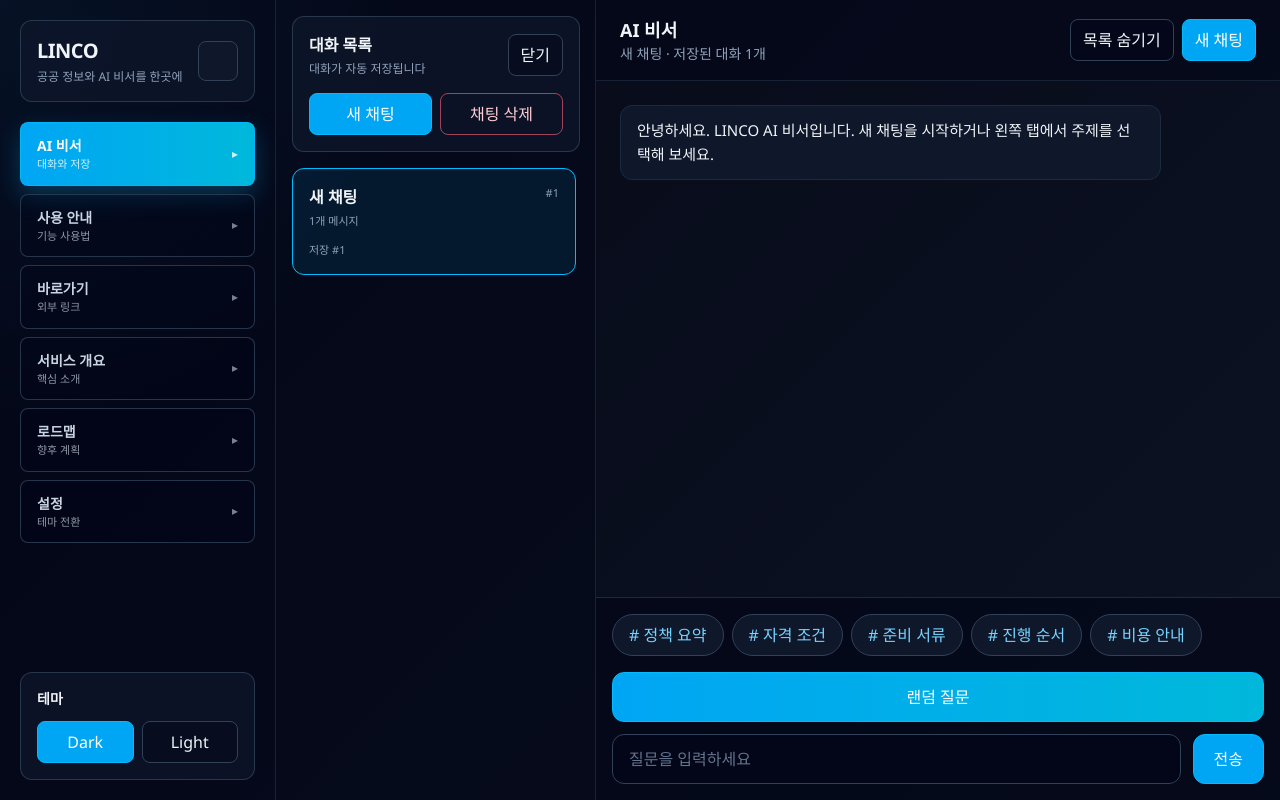
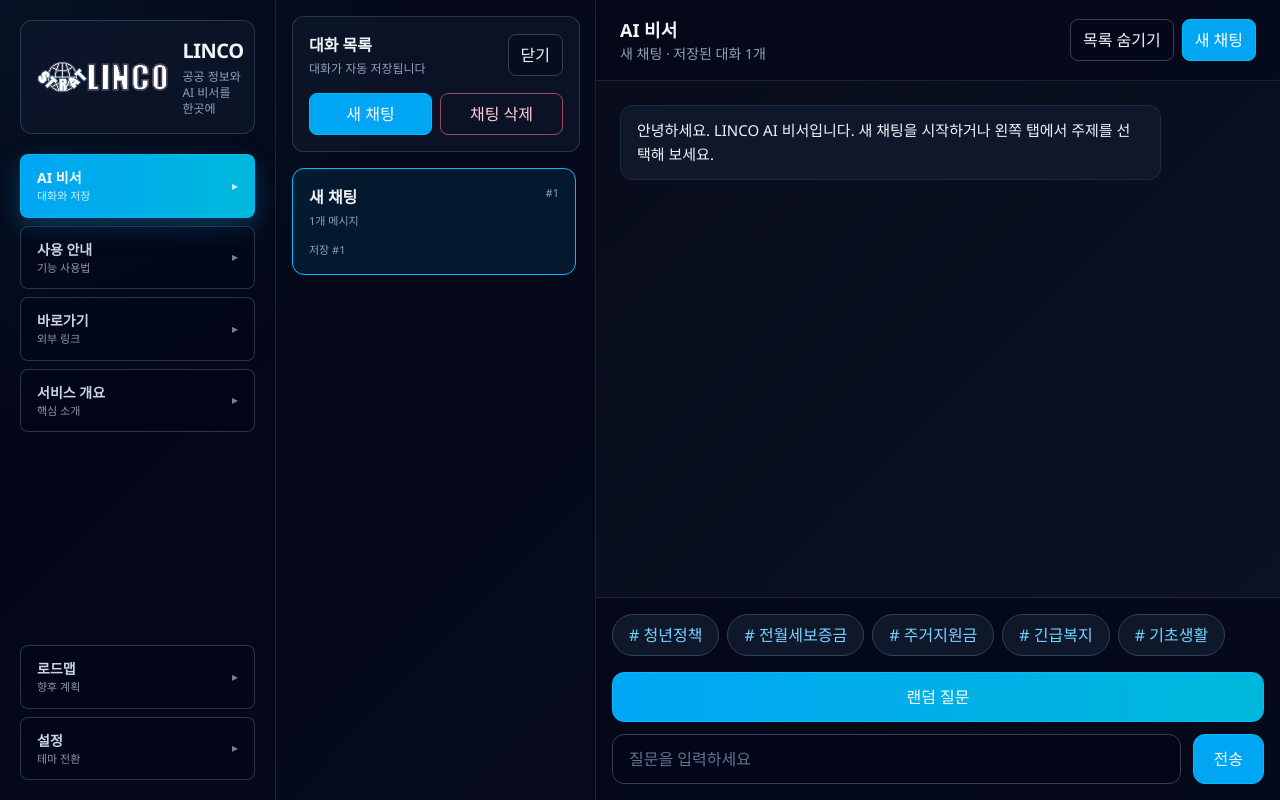
Before and after one commit to linco30617/K-AI-LINCO, a Next.js app: page / in a window 1280 px wide. Built offline with nearby package versions, Linux system fonts and the light colour scheme.

Commit message:
Add files via upload

```diff
--- a/src/app/page.tsx
+++ b/src/app/page.tsx
@@ -1,5 +1,6 @@
 'use client'
 
+import Image from 'next/image'
 import { FormEvent, useEffect, useRef, useState } from 'react'
 
 type ThemeMode = 'dark' | 'light'
@@ -21,24 +22,24 @@
   updatedAt: number
 }
 
-interface CategoryDetail {
+type BootstrapState = {
+  conversations: Conversation[]
+  activeConversationId: string
+  assistantSidebarOpen: boolean
+  theme: ThemeMode
+}
+
+type CategoryDetail = {
   num: string
   title: string
   subtitle: string
   bullets: string[]
 }
 
-type ChatBootstrap = {
-  conversations: Conversation[]
-  activeConversationId: string
-  assistantSidebarOpen: boolean
-  theme: ThemeMode
-}
-
-let conversationSerial = 0
-let messageSerial = 0
-let activitySerial = 0
-let bootstrapCache: ChatBootstrap | null = null
+let conversationSeed = 0
+let messageSeed = 0
+let activitySeed = 0
+let bootstrapCache: BootstrapState | null = null
 
 const STORAGE_KEYS = {
   conversations: 'linco.chat.conversations.v1',
@@ -58,16 +59,19 @@
   { value: 'guide', label: '사용 안내', description: '기능 사용법' },
   { value: 'site', label: '바로가기', description: '외부 링크' },
   { value: 'overview', label: '서비스 개요', description: '핵심 소개' },
+]
+
+const SECONDARY_TABS: Array<{ value: MainTab; label: string; description: string }> = [
   { value: 'roadmap', label: '로드맵', description: '향후 계획' },
   { value: 'settings', label: '설정', description: '테마 전환' },
 ]
 
 const TAG_OPTIONS = [
-  { label: '정책 요약', query: '주요 정책을 3줄로 요약해줘.' },
-  { label: '자격 조건', query: '신청 자격 조건을 항목별로 정리해줘.' },
-  { label: '준비 서류', query: '준비해야 할 서류를 체크리스트로 알려줘.' },
-  { label: '진행 순서', query: '신청 절차를 단계별로 설명해줘.' },
-  { label: '비용 안내', query: '비용이나 지원 금액이 어떻게 되는지 설명해줘.' },
+  { label: '청년정책', query: '청년정책 중 지금 신청할 수 있는 것만 정리해줘.' },
+  { label: '전월세보증금', query: '청년 전월세 보증금 지원 조건을 알려줘.' },
+  { label: '주거지원금', query: '주거 지원금 신청 방법을 쉽게 설명해줘.' },
+  { label: '긴급복지', query: '긴급복지 지원 대상과 신청 절차를 알려줘.' },
+  { label: '기초생활', query: '기초생활보장제도 신청 조건을 요약해줘.' },
 ]
 
 const SITE_LINKS = [
@@ -83,7 +87,7 @@
     num: '01',
     title: '행정 절차 안내',
     subtitle: '복잡한 공공 서비스 신청 흐름을 한 번에 정리하는 카드',
-    bullets: ['절차를 단계별로 분해해서 보여줍니다.', '필요한 서류와 주의점을 함께 표시합니다.', '초보자용 문장으로 쉽게 읽히게 구성합니다.'],
+    bullets: ['절차를 단계별로 분해해서 보여줍니다.', '필요한 서류와 주의점을 함께 표시합니다.', '초보자도 읽기 쉬운 문장으로 정리합니다.'],
   },
   housing: {
     num: '02',
@@ -118,48 +122,46 @@
 }
 
 function parseSuffix(value: string) {
-  const parts = value.split('-')
-  const parsed = Number(parts[parts.length - 1])
+  const parsed = Number(value.split('-').at(-1))
   return Number.isFinite(parsed) ? parsed : 0
 }
 
 function syncCounters(conversations: Conversation[]) {
   for (const conversation of conversations) {
-    conversationSerial = Math.max(conversationSerial, parseSuffix(conversation.id))
-    activitySerial = Math.max(activitySerial, conversation.updatedAt)
-
+    conversationSeed = Math.max(conversationSeed, parseSuffix(conversation.id))
+    activitySeed = Math.max(activitySeed, conversation.updatedAt)
     for (const message of conversation.messages) {
-      messageSerial = Math.max(messageSerial, parseSuffix(message.id))
+      messageSeed = Math.max(messageSeed, parseSuffix(message.id))
     }
   }
 }
 
 function createGreetingMessage() {
-  messageSerial += 1
-  return { ...DEFAULT_GREETING, id: `welcome-${messageSerial}` }
+  messageSeed += 1
+  return { ...DEFAULT_GREETING, id: `welcome-${messageSeed}` }
 }
 
-function createConversation() {
-  conversationSerial += 1
-  activitySerial += 1
+function createConversation(): Conversation {
+  conversationSeed += 1
+  activitySeed += 1
   return {
-    id: `conv-${conversationSerial}`,
+    id: `conv-${conversationSeed}`,
     title: '새 채팅',
     messages: [createGreetingMessage()],
     conversationId: '',
-    createdAt: activitySerial,
-    updatedAt: activitySerial,
-  } satisfies Conversation
+    createdAt: activitySeed,
+    updatedAt: activitySeed,
+  }
 }
 
 function createMessageId(prefix: string) {
-  messageSerial += 1
-  return `${prefix}-${messageSerial}`
+  messageSeed += 1
+  return `${prefix}-${messageSeed}`
 }
 
 function nextActivityTick() {
-  activitySerial += 1
-  return activitySerial
+  activitySeed += 1
+  return activitySeed
 }
 
 function safeParseConversations(raw: string | null) {
@@ -172,10 +174,8 @@
   }
 }
 
-function getBootstrap() {
-  if (bootstrapCache) {
-    return bootstrapCache
-  }
+function getBootstrap(): BootstrapState {
+  if (bootstrapCache) return bootstrapCache
 
   const defaultConversation = createConversation()
 
@@ -199,7 +199,8 @@
 
   bootstrapCache = {
     conversations,
-    activeConversationId: activeConversationId && conversations.some((item) => item.id === activeConversationId)
+    activeConversationId:
+      activeConversationId && conversations.some((item) => item.id === activeConversationId)
         ? activeConversationId
         : conversations[0].id,
     assistantSidebarOpen: assistantSidebarOpen ? assistantSidebarOpen === 'open' : true,
@@ -258,9 +259,7 @@
   const inputClass = isDark
     ? 'bg-slate-950 text-slate-100 border-slate-700 placeholder:text-slate-500'
     : 'bg-white text-slate-900 border-slate-300 placeholder:text-slate-500'
-
-  const tabBaseClass =
-    'w-full text-left border rounded-lg px-4 py-3 transition-all duration-200 flex items-center justify-between gap-3'
+  const tabBaseClass = 'w-full text-left border rounded-lg px-4 py-3 transition-all duration-200 flex items-center justify-between gap-3'
   const tabInactiveClass = isDark
     ? 'border-slate-700/80 bg-slate-950/30 text-slate-300 hover:bg-slate-800/80 hover:border-sky-400/60'
     : 'border-slate-200 bg-white text-slate-700 hover:bg-slate-50 hover:border-sky-400/70'
@@ -269,7 +268,7 @@
     ? 'border-slate-700 bg-slate-950/40 text-slate-100 hover:border-sky-400/70 hover:bg-slate-900'
     : 'border-slate-300 bg-white text-slate-900 hover:border-sky-400/70 hover:bg-slate-50'
 
-  const setConversationsAndPersist = (updater: (previous: Conversation[]) => Conversation[]) => {
+  const updateConversations = (updater: (previous: Conversation[]) => Conversation[]) => {
     setConversations((previous) => updater(previous))
   }
 
@@ -282,7 +281,7 @@
   }
 
   const deleteConversation = (conversationId: string) => {
-    setConversationsAndPersist((previous) => {
+    updateConversations((previous) => {
       const remaining = previous.filter((conversation) => conversation.id !== conversationId)
       if (remaining.length === 0) {
         const freshConversation = createConversation()
@@ -308,13 +307,9 @@
     if (!trimmed || isLoading || !currentConversation) return
 
     const assistantPlaceholderId = createMessageId('assistant')
-    const userMessage: Message = {
-      id: createMessageId('user'),
-      sender: 'user',
-      text: trimmed,
-    }
+    const userMessage: Message = { id: createMessageId('user'), sender: 'user', text: trimmed }
 
-    setConversationsAndPersist((previous) =>
+    updateConversations((previous) =>
       previous.map((conversation) => {
         if (conversation.id !== currentConversation.id) return conversation
 
@@ -359,7 +354,7 @@
       const answer = data.answer ?? data.message ?? '응답이 비어 있습니다.'
       const remoteConversationId = data.conversation_id ?? data.conversationId ?? currentConversation.conversationId
 
-      setConversationsAndPersist((previous) =>
+      updateConversations((previous) =>
         previous.map((conversation) => {
           if (conversation.id !== currentConversation.id) return conversation
 
@@ -379,7 +374,7 @@
       )
     } catch (error) {
       const errorText = error instanceof Error ? error.message : '알 수 없는 오류가 발생했습니다.'
-      setConversationsAndPersist((previous) =>
+      updateConversations((previous) =>
         previous.map((conversation) => {
           if (conversation.id !== currentConversation.id) return conversation
 
@@ -415,12 +410,12 @@
           }`}
         >
           <div className={`rounded-xl border px-4 py-4 ${cardClass}`}>
-            <div className="flex items-center justify-between gap-3">
+            <div className="flex items-center gap-3">
+              <Image src="/LINCO.png" alt="LINCO 로고" width={96} height={32} className="h-8 w-auto object-contain" />
               <div>
                 <div className="text-xl font-bold tracking-tight">LINCO</div>
                 <div className={`text-xs mt-1 ${mutedTextClass}`}>공공 정보와 AI 비서를 한곳에</div>
               </div>
-              <div className={`h-10 w-10 rounded-lg border ${isDark ? 'border-slate-700 bg-slate-900' : 'border-slate-200 bg-slate-50'}`} />
             </div>
           </div>
 
@@ -431,9 +426,7 @@
                 <button
                   key={tab.value}
                   type="button"
-                  onClick={() => {
-                    setActiveTab(tab.value)
-                  }}
+                  onClick={() => setActiveTab(tab.value)}
                   className={`${tabBaseClass} ${isActive ? tabActiveClass : tabInactiveClass}`}
                 >
                   <span className="flex flex-col items-start">
@@ -446,28 +439,24 @@
             })}
           </nav>
 
-          <div className={`rounded-xl border p-4 ${cardClass}`}>
-            <div className="text-sm font-semibold mb-3">테마</div>
-            <div className="grid grid-cols-2 gap-2">
+          <div className="mt-auto flex flex-col gap-2">
+            {SECONDARY_TABS.map((tab) => {
+              const isActive = activeTab === tab.value
+              return (
                 <button
+                  key={tab.value}
                   type="button"
-                onClick={() => setTheme('dark')}
-                className={`rounded-lg border px-3 py-2 text-sm font-semibold transition-colors ${
-                  theme === 'dark' ? 'border-sky-400 bg-sky-500 text-white' : controlButtonClass
-                }`}
+                  onClick={() => setActiveTab(tab.value)}
+                  className={`${tabBaseClass} ${isActive ? tabActiveClass : tabInactiveClass}`}
                 >
-                Dark
+                  <span className="flex flex-col items-start">
+                    <span className="text-[14px] font-semibold">{tab.label}</span>
+                    <span className={`text-[11px] ${isActive ? 'text-white/80' : 'text-inherit opacity-70'}`}>{tab.description}</span>
+                  </span>
+                  <span className={`text-xs ${isActive ? 'text-white/80' : 'opacity-60'}`}>▸</span>
                 </button>
-              <button
-                type="button"
-                onClick={() => setTheme('light')}
-                className={`rounded-lg border px-3 py-2 text-sm font-semibold transition-colors ${
-                  theme === 'light' ? 'border-sky-400 bg-sky-500 text-white' : controlButtonClass
-                }`}
-              >
-                Light
-              </button>
-            </div>
+              )
+            })}
           </div>
         </aside>
 
```
Lines whose indentation alone changed are shown as unchanged.
